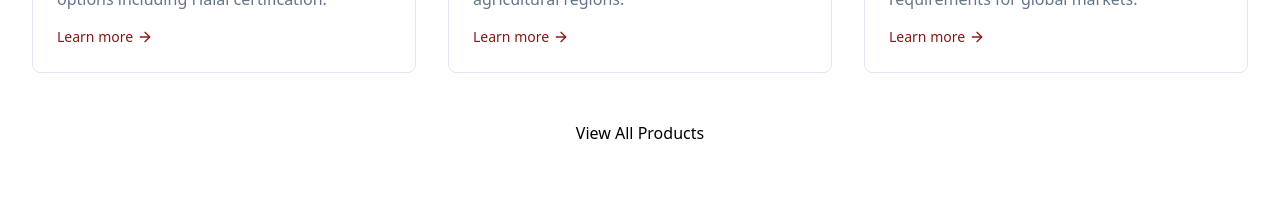
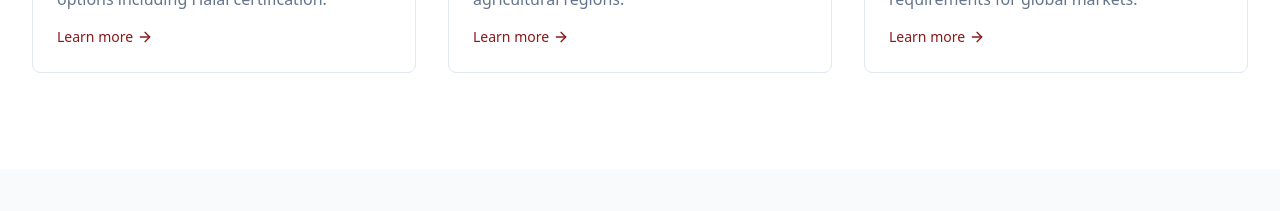
Before and after one commit to pdelabs/tusk, a Next.js app: page / in a window 1280 px wide. Shown: the part 2360-2571 px from the top of the page. Built offline with nearby package versions, Linux system fonts and the light colour scheme.

Commit message:
boton ver todos los productos eliminado

```diff
--- a/src/app/page.tsx
+++ b/src/app/page.tsx
@@ -215,14 +215,6 @@ export default function Home() {
                 description={t.animalFeedDesc}
                 learnMoreText={t.learnMore}
               />
-            </div>
-
-            <div className="mt-12 text-center">
-              <button
-              // size="lg"
-              >
-                {t.viewAll}
-              </button>
             </div>
           </div>
         </section>
```
